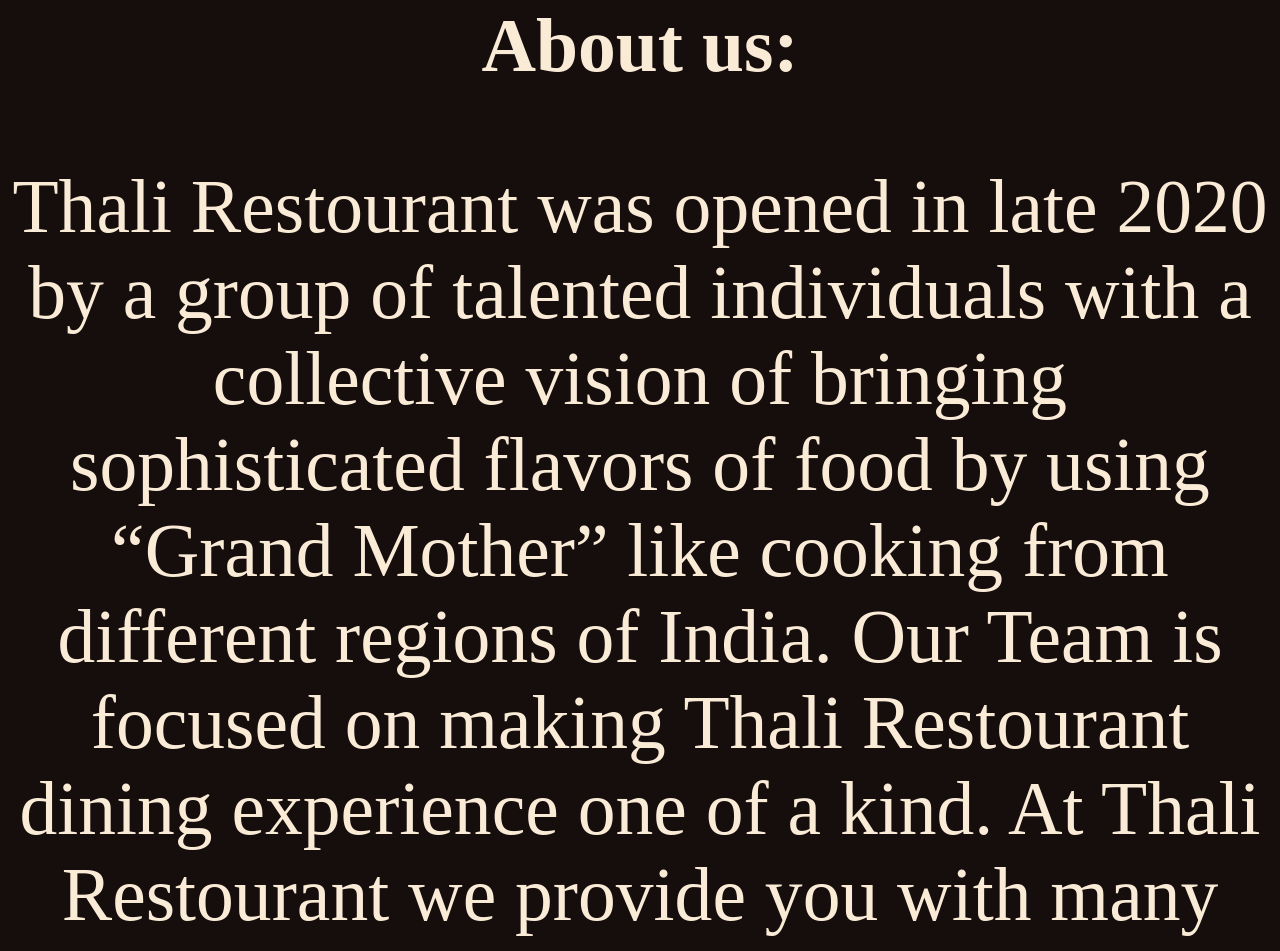
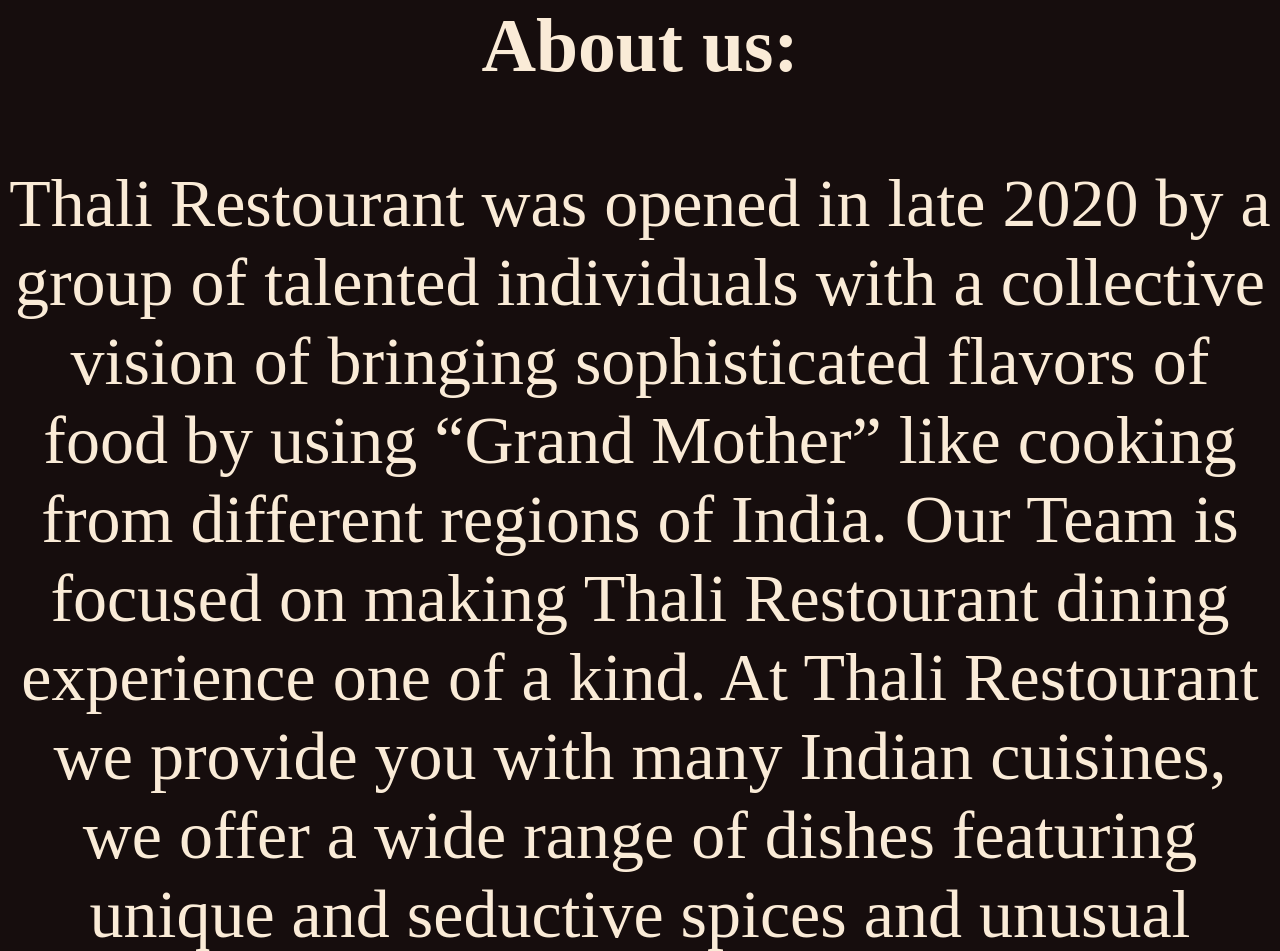
Before and after one commit to Orbit235/Thali-restourant, a plain HTML site: page index.html in a window 1280 px wide. Shown: the part 786-1737 px from the top of the page. Drawn offline with Linux system fonts and the light colour scheme.

Commit message:
Update home.css

```diff
--- a/home.css
+++ b/home.css
@@ -7,7 +7,7 @@
     #description
     {
         text-align: center;
-    font-size: 2cm;
+    font-size: 68px;
     color: antiquewhite;
     }
     [class="img1"]
```
